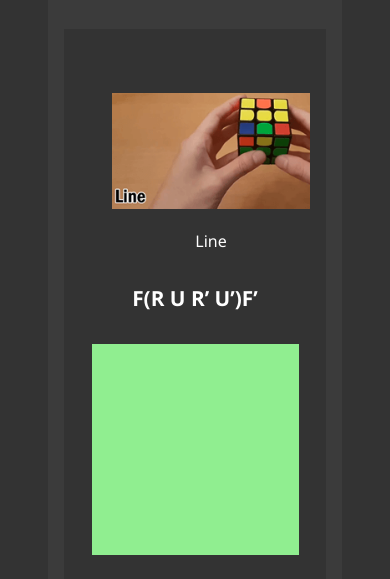
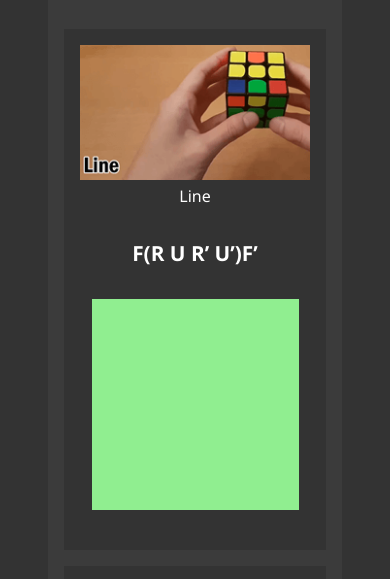
Before and after one commit to TinoMuzambi/CubingAlgos, a plain HTML site: page index.html in a window 390 px wide. Shown: the part 219-798 px from the top of the page. Drawn offline with Linux system fonts and the light colour scheme.

Commit message:
Fixes responsiveness for overlay.

```diff
--- a/style.css
+++ b/style.css
@@ -163,8 +163,18 @@ footer {
 		padding: 1rem 1rem 2.5rem 1rem;
 	}
 
-	main article .table .row img {
+	main article .table .row .holder {
+		margin: 0;
+	}
+
+	main article .table .row .holder .img,
+	main article .table .row .holder .img img {
+		padding: 0rem;
+	}
+
+	main article .table .row .holder .img .overlay {
 		padding: 1rem;
+		font-size: 0.8rem;
 	}
 
 	main article .table .row .status {
```
